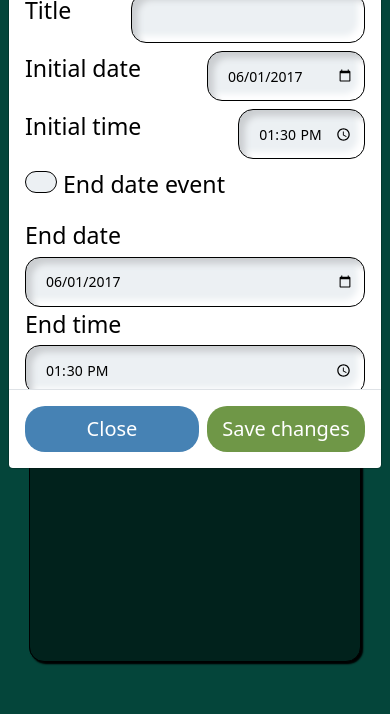
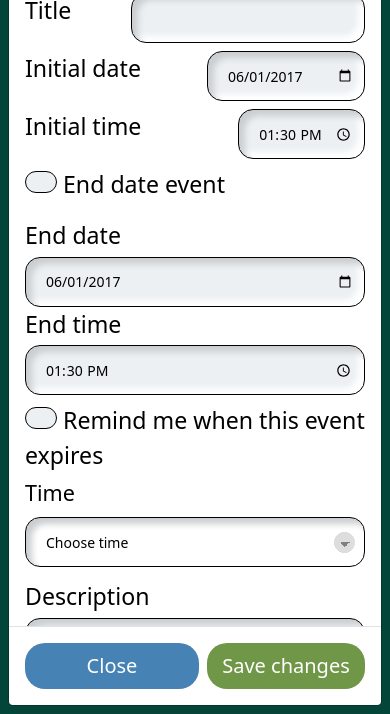
Before and after one commit to ali-hourag/calendar-hamilton, a website: page src/index.html in a window 390 px wide. Both pictures are taken after a click on the button "New Event". Shown: the part 130-844 px from the top of the page. Drawn offline with nearby package versions, Linux system fonts and the light colour scheme.

Commit message:
fix(Modal):size & select styles

```diff
--- a/src/index.html
+++ b/src/index.html
@@ -178,7 +178,7 @@
         <!-- Modal -->
         <section class="modal fade" id="exampleModal" role="document" tabindex="-1" aria-labelledby="exampleModalLabel"
             aria-hidden="true">
-            <form class="modal-dialog modal-dialog-scrollable fs-3">
+            <form class="modal-dialog modal-dialog-scrollable modal-dialog-centered fs-3">
                 <div class="modal-content style-modal">
                     <div class="modal-header">
                         <h2 class="modal-title" id="exampleModalLabel">New Event</h2>
@@ -216,7 +216,7 @@
                             </label>
 
                             <legend>Time</legend>
-                            <select class="modal-input" id="type-of-time" name="time-option" value="default" required>
+                            <select class="modal-input round non-styles-select" id="type-of-time" name="time-option" value="default" required>
                                 <option value="default" selected disabled>Choose time</option>
                                 <option value="five">5 minute</option>
                                 <option value="ten">10 minute</option>
@@ -229,7 +229,7 @@
                             <textarea class="modal-input mb-2" maxlength="500" id="text-area-modal" rows="4" cols="35">
 </textarea>
 
-                            <select class="modal-input" id="type-of-date" name="date-option" value="default" required>
+                            <select class="modal-input round non-styles-select" id="type-of-date" name="date-option" value="default" required>
                                 <option value="default" selected disabled>Choose date</option>
                                 <option value="meeting">Meeting</option>
                                 <option value="personal">Personal</option>
--- a/src/style.css
+++ b/src/style.css
@@ -151,9 +151,7 @@
     color: rgb(2, 68, 57);
 }
 
-.style-modal {
-    height: 70vh;
-}
+
 
 .add-event-calendar {
     padding-right: 4px;
@@ -191,8 +189,11 @@
     background-color: white;
 }
 
+/* Modal Styles */
 
-
+.style-modal {
+    max-height: 75vh;
+}
 
 
 .close-btn-modal {
@@ -305,6 +306,53 @@
     background-color: #274355;
 }
 
+.non-styles-select {
+    -moz-appearance: none;
+     text-indent: 0.01px;
+     text-overflow: '';
+     color:black;
+     background: white;
+    -webkit-appearance:none;
+    -ms-appearance:none;
+    -o-appearance:none;
+     appearance:none;
+    }
+
+.round {
+    background-image:
+      linear-gradient(45deg, transparent 50%, gray 50%),
+      linear-gradient(135deg, gray 50%, transparent 50%),
+      radial-gradient(#ddd 70%, transparent 72%);
+    background-position:
+      calc(100% - 20px) calc(1em + 10px),
+      calc(100% - 15px) calc(1em + 10px),
+      calc(99.4% - .5em) 1em;
+    background-size:
+      5px 5px,
+      5px 5px,
+      1.5em 1.5em;
+    background-repeat: no-repeat;
+  }
+
+  .round:focus {
+    background-image:
+      linear-gradient(45deg, white 50%, transparent 50%),
+      linear-gradient(135deg, transparent 50%, white 50%),
+      radial-gradient(gray 70%, transparent 72%);
+    background-position:
+      calc(100% - 15px) 1.5em,
+      calc(100% - 20px) 1.5em,
+      calc(99.4% - .5em) 1em;
+    background-size:
+      5px 5px,
+      5px 5px,
+      1.5em 1.5em;
+    background-repeat: no-repeat;
+    border-color: green;
+    outline: 0;
+  }
+
+
 .new-event-button {
     background-color: rgb(2, 68, 57);
 }
@@ -351,6 +399,20 @@
         grid-column: 1/9;
     }
 
+    .round {
+        background-position:
+      calc(100.2% - 20px) calc(1em + 10px),
+      calc(100.2% - 15px) calc(1em + 10px),
+      calc(99.4% - .5em) 1em;
+    }
+
+    .round:focus {
+        background-position:
+      calc(100.2% - 15px) 1.5em,
+      calc(100.2% - 20px) 1.5em,
+      calc(99.4% - .5em) 1em;
+    }
+
     .days-month-container {
         grid-column: 1/9;
         grid-row: 1/7;
```
